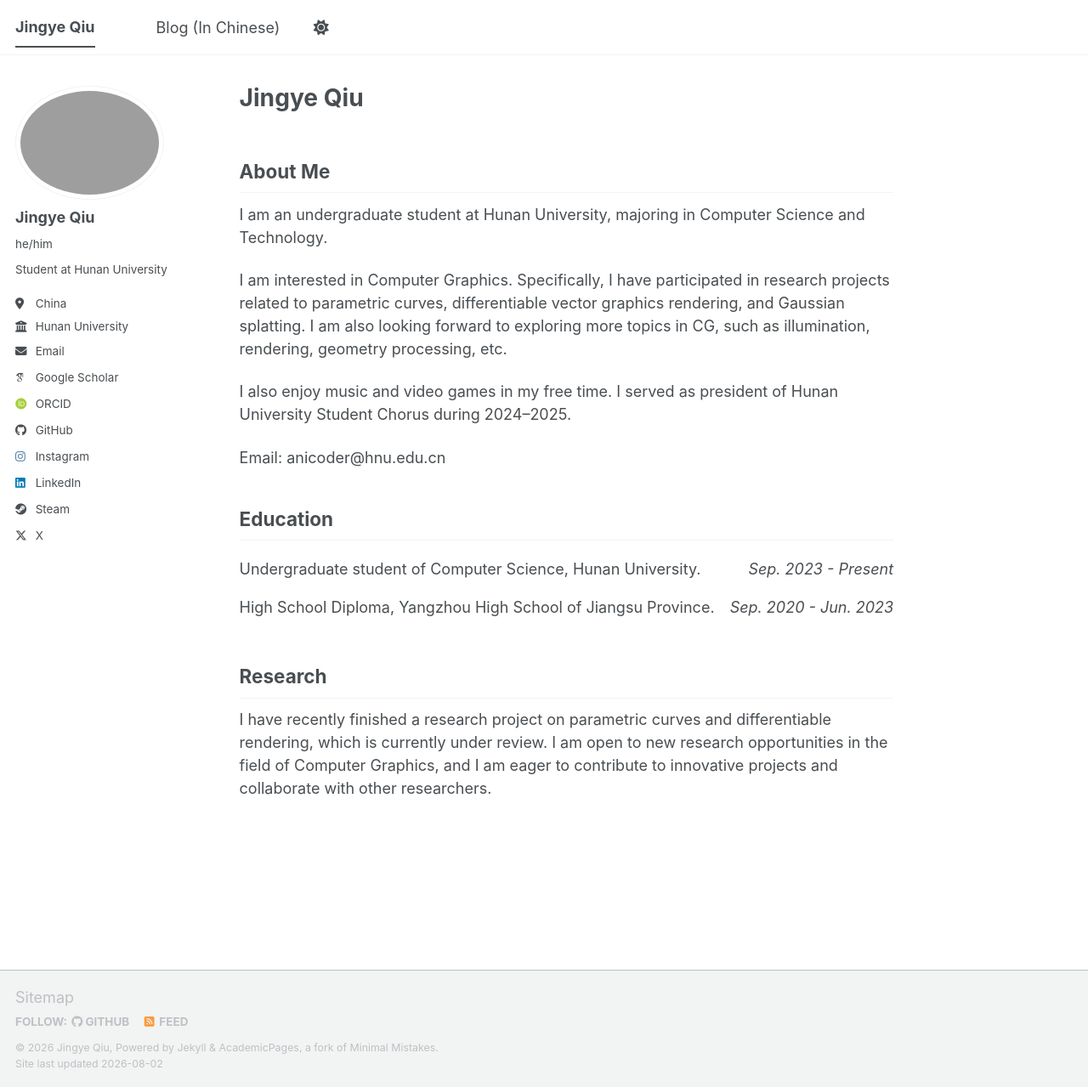
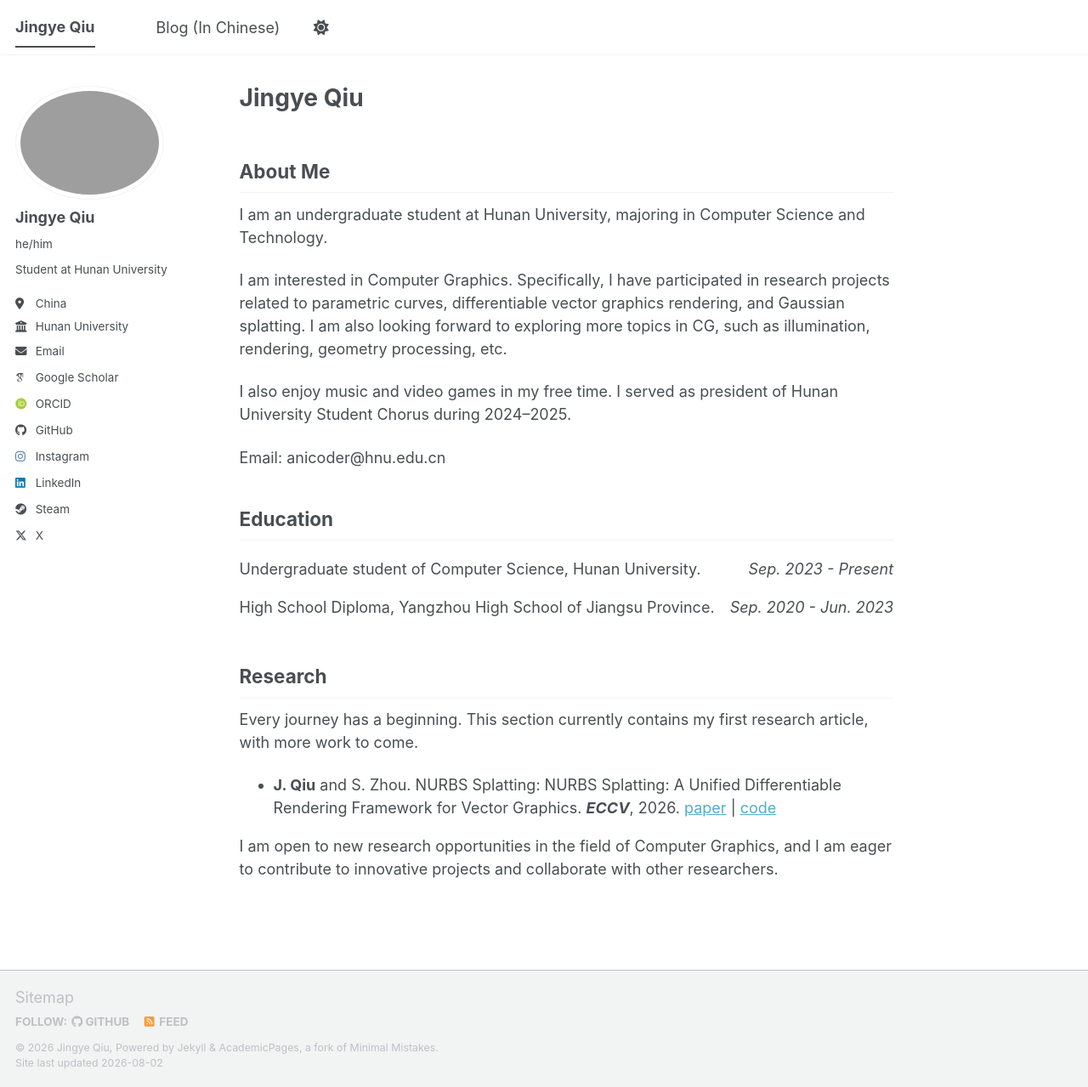
Before and after one commit to AnicoderAndy/anicoderandy.github.io, a Jekyll site: the page built from _pages/about.md, in a window 1280 px wide and 1279 px high. Shown: the whole window at 85% size. Built offline with Jekyll 4.4.1, drawn with Linux system fonts in a browser that asks for light colours; some web fonts are replaced; a script bundle is joined from its source files by our own code; library files that are not in the unit come from our copies.

Commit message:
chore: update research section with first article

```diff
--- a/_pages/about.md
+++ b/_pages/about.md
@@ -30,4 +30,8 @@ Email: anicoder@hnu.edu.cn
 </table>
 
 ## Research
-I have recently finished a research project on parametric curves and differentiable rendering, which is currently under review. I am open to new research opportunities in the field of Computer Graphics, and I am eager to contribute to innovative projects and collaborate with other researchers.
+Every journey has a beginning. This section currently contains my first research article, with more work to come.
+
+- **J. Qiu** and S. Zhou. NURBS Splatting: NURBS Splatting: A Unified Differentiable Rendering Framework for Vector Graphics. ***ECCV***, 2026. [paper](https://arxiv.org/abs/2606.31764) \| [code](https://github.com/anicoder/nurbs-splatting)
+
+I am open to new research opportunities in the field of Computer Graphics, and I am eager to contribute to innovative projects and collaborate with other researchers.
```
